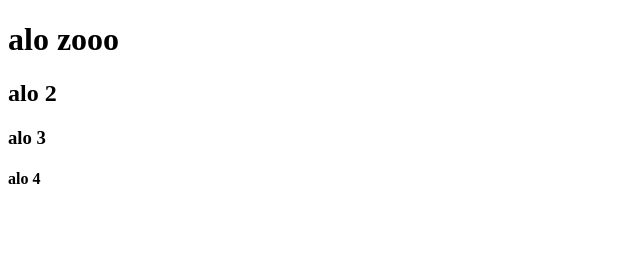
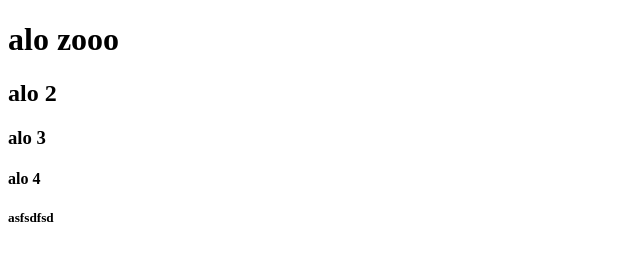
Before and after one commit to gatun998/git-one, a plain HTML site: page index.html in a window 1280 px wide. Shown: the full height of the page, 0-640 px from the left. Drawn offline with Linux system fonts and the light colour scheme.

Commit message:
added h5

```diff
--- a/index.html
+++ b/index.html
@@ -10,5 +10,6 @@
     <h2>alo 2</h2>
     <h3>alo 3</h3>
     <h4>alo 4</h4>
+    <h5>asfsdfsd</h5>
 </body>
 </html>
```
